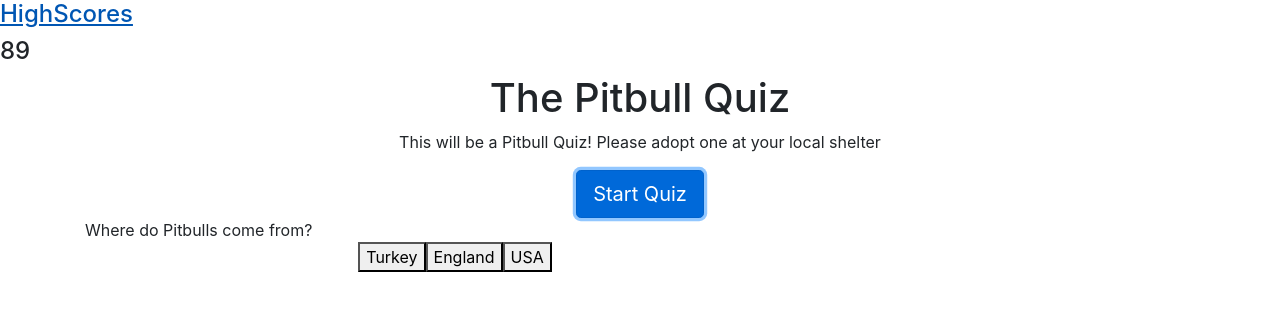
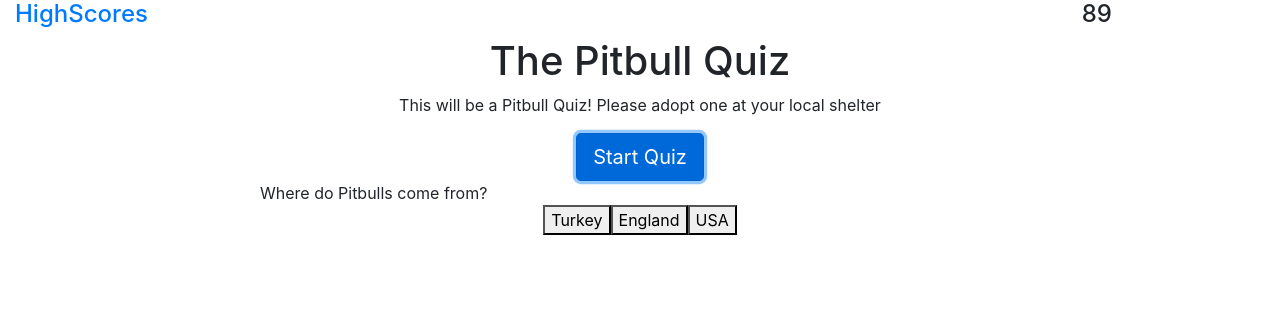
Before and after one commit to RodEsme24/quiz, a plain HTML site: page index.html in a window 1280 px wide. Both pictures are taken after a click on the button "Start Quiz". Drawn offline with nearby package versions, Linux system fonts and the light colour scheme.

Commit message:
Add files via upload

```diff
--- a/index.html
+++ b/index.html
@@ -7,13 +7,20 @@
     <title>Pitbull Quiz</title>
     <link rel="stylesheet" href="https://stackpath.bootstrapcdn.com/bootstrap/4.4.1/css/bootstrap.min.css"
         integrity="sha384-Vkoo8x4CGsO3+Hhxv8T/Q5PaXtkKtu6ug5TOeNV6gBiFeWPGFN9MuhOf23Q9Ifjh" crossorigin="anonymous">
-
+    <script src="https://code.jquery.com/jquery-3.5.0.min.js"
+        integrity="sha256-xNzN2a4ltkB44Mc/Jz3pT4iU1cmeR0FkXs4pru/JxaQ=" crossorigin="anonymous"></script>
 </head>
 
 <body>
-    <div class="sameline">
-        <h4> <a id="left" href="scores.html"> HighScores</a></h4>
-        <h4 id="right"> Timer</h4>
+    <div class="container-fluid">
+        <div class = "row justify-content-between">
+            <div class="col-2">
+                <a id="left" href="scores.html"><h4>  HighScores</h4></a>
+            </div>
+            <div class="col-2">
+                <h4 id="right"> Timer</h4>
+            </div>
+        </div>
     </div>
     <div class="container text-center">
         <h1>The Pitbull Quiz</h1>
@@ -21,12 +28,23 @@
         <button id="btn" type="button" class="btn btn-primary btn-lg">Start Quiz</button>
     </div>
 
-    <div id="quiz" class="container justify-content-center">
-        <div class="col-8">
-            <div id="question" class="row text-center"></div>
-            <div id="answer" class="row justify-content-center"></div>
+    <div id="quiz" class="container">
+        <div class="row justify-content-center">
+            <div class="col-8">
+                <div id="question" class="row text-center"></div>
+                <div id="answer" class="row justify-content-center"></div>
+            </div>
         </div>
-
+        <div class="row justify-content-center">
+            <div class="col-8 text-center">
+                <p id="correcto"></p>
+            </div>
+        </div>
+<div class="row justify-content-center">
+    <div class="col-8 text-center">
+        <p id="scores"></p>
+    </div>
+</div>
     </div>
 
 
--- a/quiz.js
+++ b/quiz.js
@@ -46,44 +46,41 @@ var currentQuestion=0
         var questionElement=document.querySelector("#question")
 
      document.querySelector("#answer").innerHTML=""
-     var currentDetails = quiz[currentQuestion];
-     document.getElementById("question").innerHTML=currentDetails.question;
+     //Recursive function
+    getQuestion(currentQuestion)
+    });
 
-        console.log(currentDetails)
-        //currentQuestion++
-        for (var k=0; k<currentDetails.optionsAnswers.length;k++)
-        {
-            var option=currentDetails.optionsAnswers[k]
-            var optionnode=document.createElement ("button");
-            optionnode.addEventListener("click", function(){
+    function getQuestion(currentQuestion) {
+        var currentDetails = quiz[currentQuestion];
+        document.getElementById("question").innerHTML=currentDetails.question;
+        $("#answer").empty()
+           for (var k=0; k<currentDetails.optionsAnswers.length;k++)
+           {
+               console.log("asldfk")
+               var option=currentDetails.optionsAnswers[k]
+               var optionnode=document.createElement("button");
+
+               var space = document.createElement("br");
+               var optiontext = document.createTextNode(option);//<div>1</div>");
+               optionnode.appendChild(optiontext);
+               document.getElementById("answer").appendChild(optionnode).appendChild(space);
+               optionnode.addEventListener("click", function(){
                 //console.log(this.textContent)
                 //console.log(quiz[currentQuestion].answer);
                 if (this.textContent==quiz[currentQuestion].answer){
-                    console.log("correct");
+                 $("#correcto").text("correct");
+                 Scores++;
+                 $("#scores").text(`Score so far: ${Scores}/5`);
                 }
-                else{
-                    console.log("wrong")
+                else {
+                    $("#correcto").text("wrong");
                 }
+                getQuestion(++currentQuestion)
 
-
-                //1 == 1 //true
-                //1 == "1" //true
-                //1 === "1" //false
             });
-            var space = document.createElement("br");
-            var optiontext = document.createTextNode(option);//<div>1</div>");
-            optionnode.appendChild(optiontext);
-            console.log(optionnode)
-            document.getElementById("answer").appendChild(optionnode).appendChild(space);
-
-
-        }
-
-
-
-    });
-
-
+           }
+     }
+var Scores=0
 
     //quiz[i].question
     //console.log(currentquestion.question);
```
Also changed, not shown: scores.html (+12 -12 lines).
